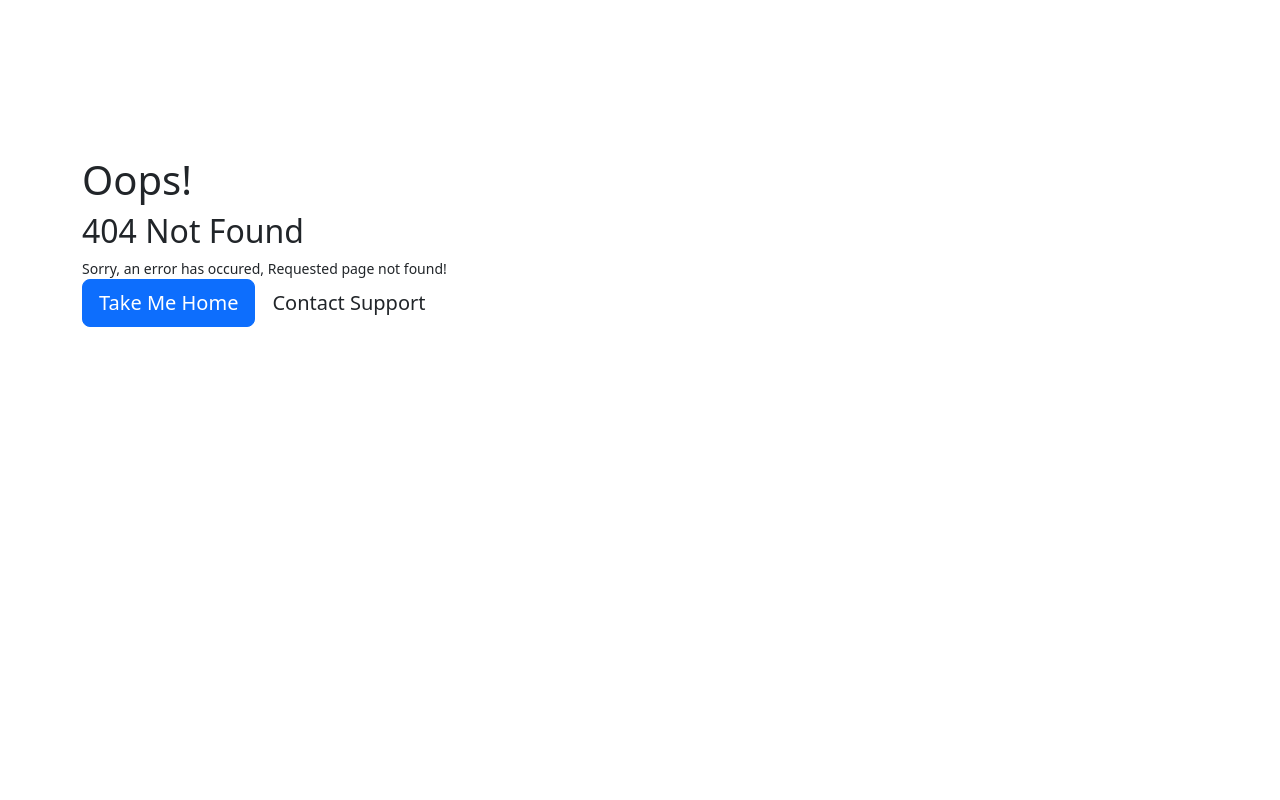
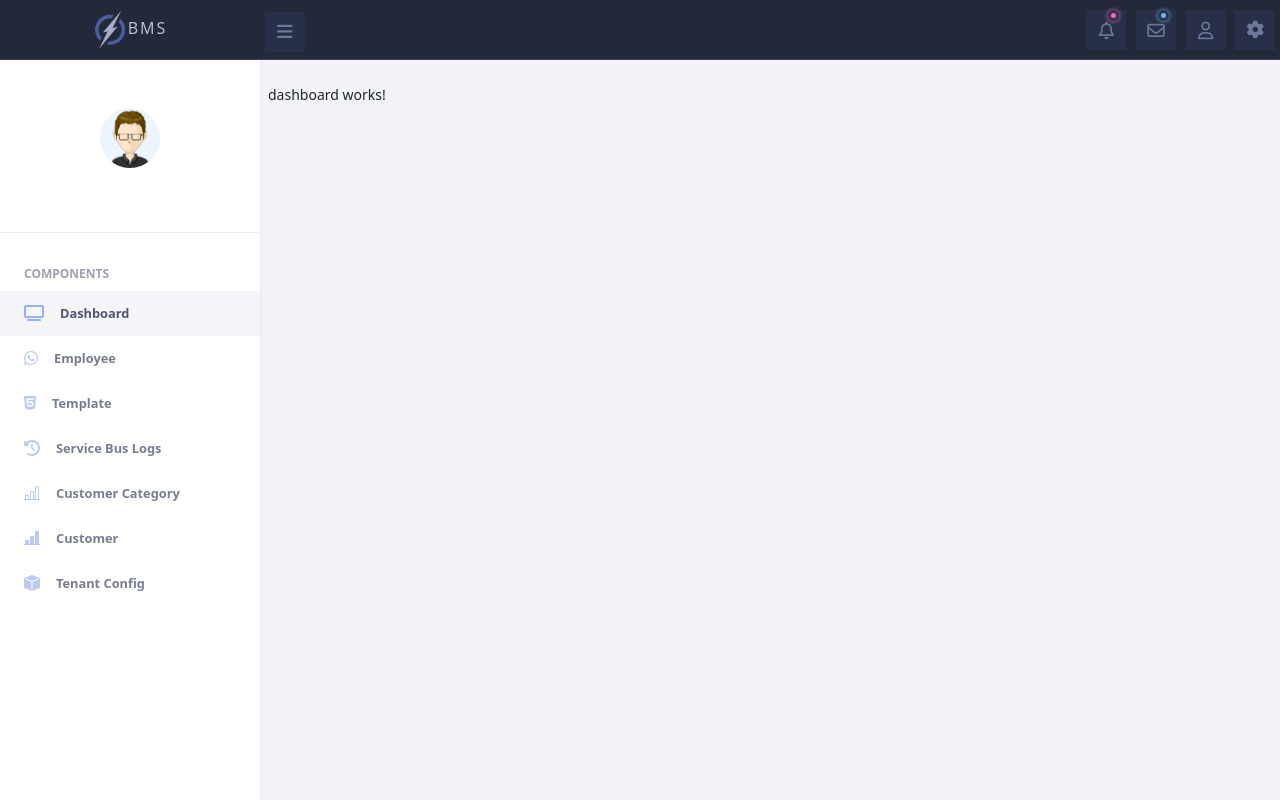
Before and after one commit to Praveen035/BMS, an Angular app in the folder Client/: page /dashboard in a window 1280 px wide. Before the commit this address had no page. Built offline with nearby package versions, Linux system fonts and the light colour scheme; sample sign-in values are in the browser's storage.

Commit message:
created dashboard component

```diff
--- a/Client/src/app/components/authentication/authentication.module.ts
+++ b/Client/src/app/components/authentication/authentication.module.ts
@@ -1,6 +1,5 @@
 import { NgModule } from '@angular/core';
 import { CommonModule } from '@angular/common';
-
 import { AuthenticationRoutingModule } from './authentication-routing.module';
 import { LoginComponent } from './login/login.component';
 import { RegistrationComponent } from './registration/registration.component';
--- /dev/null
+++ b/Client/src/app/components/dashboard/dashboard.component.html
@@ -0,0 +1 @@
+<p>dashboard works!</p>
--- a/Client/src/app/components/layout/layout-routing.module.ts
+++ b/Client/src/app/components/layout/layout-routing.module.ts
@@ -5,7 +5,31 @@ import { LayoutComponent } from './component/layout.component';
 export const LayoutRoutes: Routes = [
   {
     path: '',
-    component: LayoutComponent
+    component: LayoutComponent,
+    children: [
+      {
+        path: '',
+        pathMatch: 'full',
+        redirectTo: 'dashboard',
+      },
+      {
+        path: 'dashboard',
+        loadChildren: () => import('./../dashboard/dashboard.module').then(m => m.DashboardModule),
+
+      },
+      {
+        path: 'employee',
+        loadChildren: () => import('../employee/employee.module').then(m => m.EmployeeModule),
+      },
+      {
+        path: 'customer',
+        loadChildren: () => import('../customer/customer.module').then(m => m.CustomerModule),
+      },
+      {
+        path: 'department',
+        loadChildren: () => import('../department/department.module').then(m => m.DepartmentModule),
+      }
+    ]
   }
 ];
 
--- a/Client/src/app/components/layout/sidebar/sidebar.component.html
+++ b/Client/src/app/components/layout/sidebar/sidebar.component.html
@@ -1,5 +1,4 @@
 <aside class="sidebar shadow-sm">
-
     <div class="sidebar-profile d-flex flex-column justify-content-center pt-5 pb-3">
         <div class="picture-wrapper mb-4">
             <div class="user-picture m-auto">
@@ -27,9 +26,9 @@
           </a>
         </li> -->
             <li>
-                <a href="#" routerLink="/board" routerLinkActive="active">
+                <a href="#" routerLink="/dashboard" routerLinkActive="active">
                     <i class="fa fa-tv"></i>
-                    <span>Board</span>
+                    <span>Dashboard</span>
                 </a>
             </li>
             <!-- <li>
@@ -40,15 +39,15 @@
         </li>   -->
 
             <li *ngIf="userType?.role=='SuperAdmin'">
-                <a href="#" routerLink="/project" routerLinkActive="active">
+                <a href="#" routerLink="/employee" routerLinkActive="active">
                     <i class="fas fa-project-diagram"></i>
-                    <span>Project</span>
+                    <span>Employee</span>
                 </a>
             </li>
             <li *ngIf="userType?.role=='SuperAdmin'">
-                <a href="#" routerLink="/employee" routerLinkActive="active">
+                <a href="#" routerLink="/customer" routerLinkActive="active">
                     <i class="fas fa-users"></i>
-                    <span>Employee</span>
+                    <span>Customer</span>
                 </a>
             </li>
             <li *ngIf="userType?.role=='SuperAdmin'">
@@ -65,9 +64,9 @@
             </li>
             <li>
             <li>
-                <a href="#" routerLink="/whatsappconfiguration" routerLinkActive="active">
+                <a href="#" routerLink="/employee" routerLinkActive="active">
                     <i class="fa-brands fa-whatsapp"></i>
-                    <span>Whatsapp configuration</span>
+                    <span>Employee</span>
                 </a>
             </li>
             <li>
```
Also changed, not shown: Client/src/app/components/dashboard/dashboard-routing.module.ts (added, +14 -0 lines), Client/src/app/components/dashboard/dashboard.component.ts (added, +10 -0 lines), Client/src/app/components/dashboard/dashboard.module.ts (added, +17 -0 lines), Client/src/app/components/dashboard/dashboard.component.scss (added).
